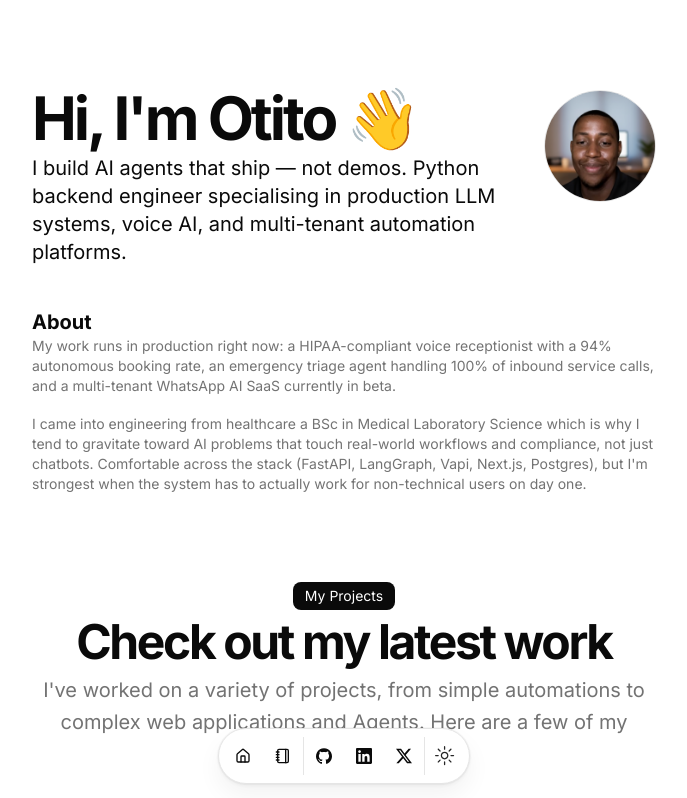
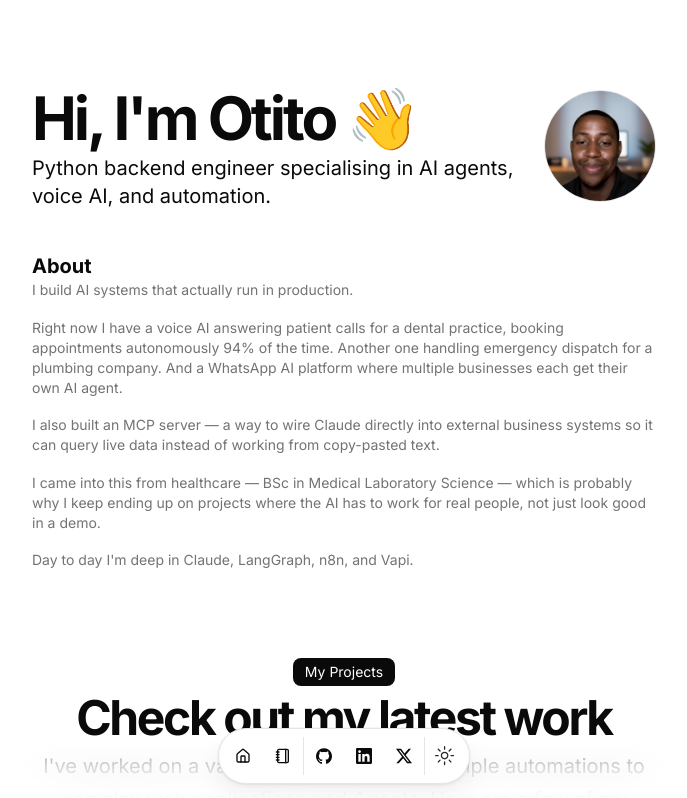
Before and after one commit to Otitodev/portfolio-1, a Next.js app: page / in a window 1280 px wide. Shown: the top 798 px of the page, without its empty margins (296-983 px from the left). Built offline with nearby package versions, Linux system fonts and the light colour scheme.

Commit message:
resume update

```diff
--- a/src/data/resume.tsx
+++ b/src/data/resume.tsx
@@ -8,9 +8,9 @@ export const DATA = {
   location: "Enugu, Nigeria",
   locationLink: "https://www.google.com/maps/place/enugu",
   description:
-    "I build AI agents that ship — not demos. Python backend engineer specialising in production LLM systems, voice AI, and multi-tenant automation platforms.",
+    "Python backend engineer specialising in AI agents, voice AI, and automation.",
   summary:
-    "My work runs in production right now: a HIPAA-compliant voice receptionist with a 94% autonomous booking rate, an emergency triage agent handling 100% of inbound service calls, and a multi-tenant WhatsApp AI SaaS currently in beta.\n\nI came into engineering from healthcare a BSc in Medical Laboratory Science which is why I tend to gravitate toward AI problems that touch real-world workflows and compliance, not just chatbots. Comfortable across the stack (FastAPI, LangGraph, Vapi, Next.js, Postgres), but I'm strongest when the system has to actually work for non-technical users on day one.",
+    "I build AI systems that actually run in production.\n\nRight now I have a voice AI answering patient calls for a dental practice, booking appointments autonomously 94% of the time. Another one handling emergency dispatch for a plumbing company. And a WhatsApp AI platform where multiple businesses each get their own AI agent.\n\nI also built an MCP server — a way to wire Claude directly into external business systems so it can query live data instead of working from copy-pasted text.\n\nI came into this from healthcare — BSc in Medical Laboratory Science — which is probably why I keep ending up on projects where the AI has to work for real people, not just look good in a demo.\n\nDay to day I'm deep in Claude, LangGraph, n8n, and Vapi.",
   avatarUrl: "/me.png",
   skills: [
     "Python",
```
